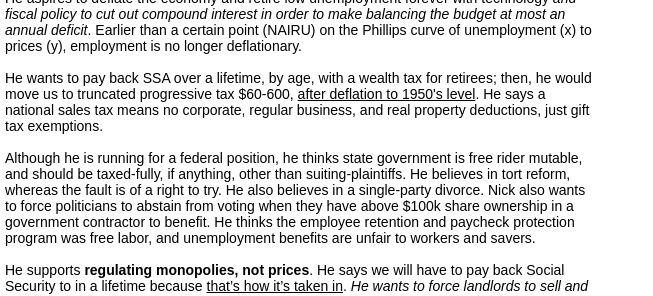
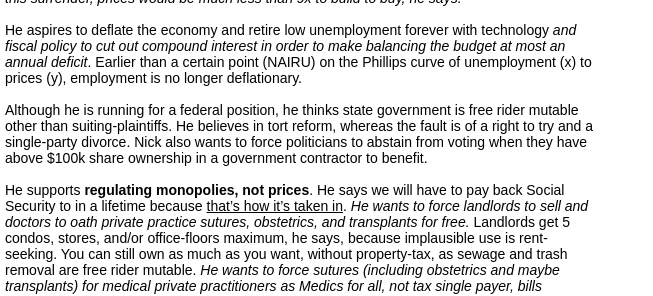
Before and after one commit to NickCarducci/TruncatedWholesaleTax, a React (Create React App) app: page / in a window 1280 px wide. Shown: the part 1363-1659 px from the top of the page, without its empty margins (0-653 px from the left). Built offline with nearby package versions, Linux system fonts and the light colour scheme; a web font is replaced by a local one.

Commit message:
Update App.js

```diff
--- a/src/App.js
+++ b/src/App.js
@@ -159,7 +159,10 @@ class App extends React.Component {
               current election technology is unprovable
             </a>
             {space}unless he says erroneously, "elections are auditable" and
-            requests a recount.
+            requests a recount. He thinks the employee retention and paycheck
+            protection program was free labor, and unemployment benefits are
+            unfair to workers and savers. He says a "national sales tax" means
+            no business and real property deductions, just gift tax exemptions.
           </span>
           <br />
           <br />
@@ -264,9 +267,7 @@ class App extends React.Component {
             unemployment (x) to prices (y), employment is no longer
             deflationary.
           </span>
-          <br />
-          <br />
-          <span>
+          <span style={{ display: "none" }}>
             He wants to pay back SSA over a lifetime, by age, with a wealth tax
             for retirees; then, he would move us to truncated progressive tax
             $60-600,{space}
@@ -276,21 +277,17 @@ class App extends React.Component {
             >
               after deflation to 1950's level
             </a>
-            . He says a national sales tax means no corporate, regular business,
-            and real property deductions, just gift tax exemptions.
+            .
           </span>
           <br />
           <br />
           <span>
             Although he is running for a federal position, he thinks state
-            government is free rider mutable, and should be taxed-fully, if
-            anything, other than suiting-plaintiffs. He believes in tort reform,
-            whereas the fault is of a right to try. He also believes in a
-            single-party divorce. Nick also wants to force politicians to
+            government is free rider mutable other than suiting-plaintiffs. He
+            believes in tort reform, whereas the fault is of a right to try and
+            a single-party divorce. Nick also wants to force politicians to
             abstain from voting when they have above $100k share ownership in a
-            government contractor to benefit. He thinks the employee retention
-            and paycheck protection program was free labor, and unemployment
-            benefits are unfair to workers and savers.
+            government contractor to benefit.
           </span>
           <br />
           <br />
```
